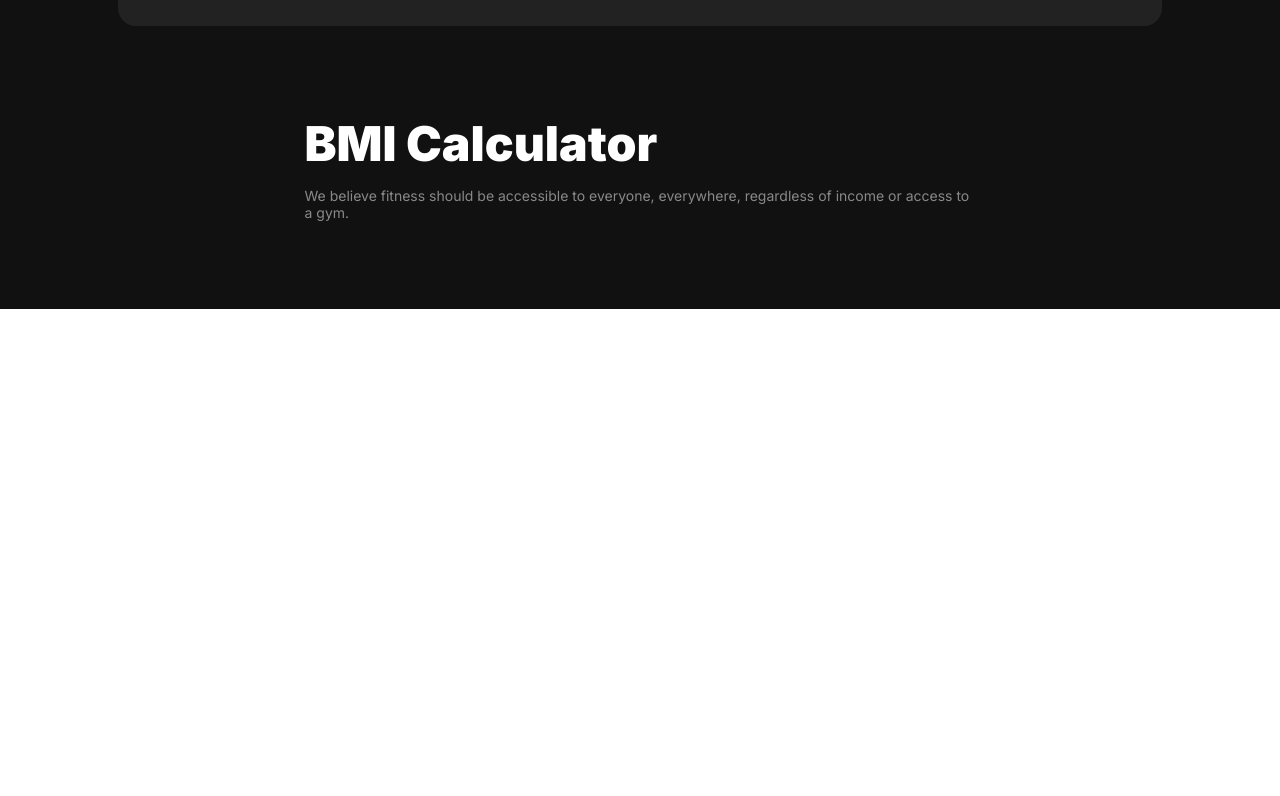
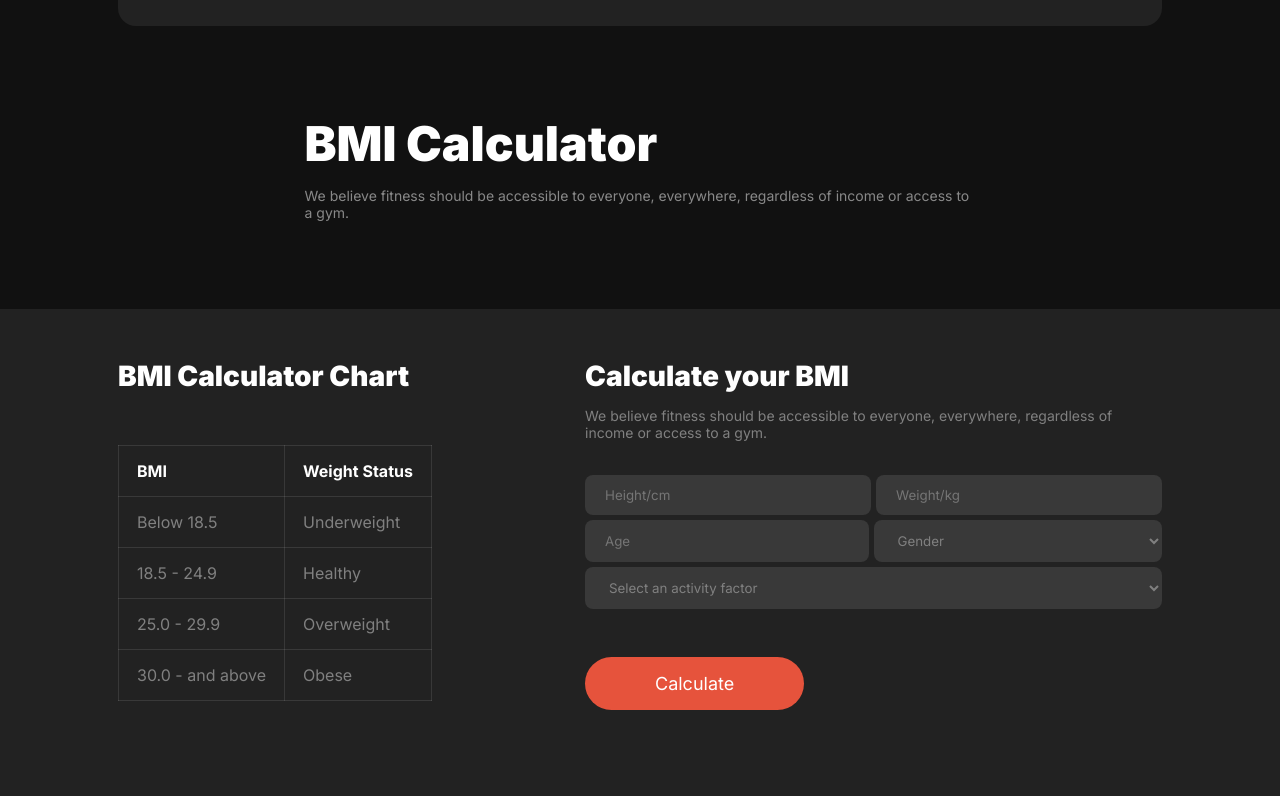
Before and after one commit to rahdinhussain/Assignment-2, a plain HTML site: page index.html in a window 1280 px wide. Shown: the part 1679-2475 px from the top of the page. Before the commit the page ends 1988 px from the top, so only its background shows below. Drawn offline with Linux system fonts and the light colour scheme.

Commit message:
fifth commit

```diff
--- a/index.html
+++ b/index.html
@@ -109,6 +109,62 @@
           regardless of income or access to a gym.
         </p>
       </div>
+      <div id="fifth-section">
+        <div id="inside-fifth">
+          <div id="one">
+            <h1>BMI Calculator Chart</h1>
+            <table>
+              <tr>
+                <th>BMI</th>
+                <th>Weight Status</th>
+              </tr>
+              <tr>
+                <td>Below 18.5</td>
+                <td>Underweight</td>
+              </tr>
+              <tr>
+                <td>18.5 - 24.9</td>
+                <td>Healthy</td>
+              </tr>
+              <tr>
+                <td>25.0 - 29.9</td>
+                <td>Overweight</td>
+              </tr>
+              <tr>
+                <td>30.0 - and above</td>
+                <td>Obese</td>
+              </tr>
+            </table>
+          </div>
+          <div id="two">
+            <h1>Calculate your BMI</h1>
+            <p>
+              We believe fitness should be accessible to everyone, everywhere,
+              regardless of income or access to a gym.
+            </p>
+            <form>
+              <div>
+                <input type="text" placeholder="Height/cm" />
+                <input type="text" placeholder="Weight/kg" />
+              </div>
+              <div>
+                <input type="text" placeholder="Age" />
+                <select name="Gender" id="gender">
+                  <option value="Gender">Gender</option>
+                  <option value="Male">Male</option>
+                  <option value="Female">Female</option>
+                </select>
+              </div>
+              <select name="Select an activity factor" id="activity">
+                <option value="Select an activity factor">
+                  Select an activity factor
+                </option>
+              </select>
+            </form>
+            <button>Calculate</button>
+          </div>
+        </div>
+      </div>
     </main>
   </body>
 </html>
--- a/styles/style.css
+++ b/styles/style.css
@@ -239,3 +239,94 @@ main{
     color: rgba(255, 255, 255, 0.5);
     margin-top: 14px;
 }
+/* fifth section */
+#fifth-section{
+    background: rgb(34, 34, 34);
+    height: 487px;
+}
+#inside-fifth{
+    width: 1044px;
+    margin-left: auto;
+    margin-right: auto;
+    display: flex;
+    justify-content: space-between;
+}
+#inside-fifth #one{
+    margin-top: 50px;
+}
+#inside-fifth #one table{
+    color: gray;
+    margin-top: 52px;
+    border-collapse: collapse;
+}
+#inside-fifth #one table th{
+    color: white;
+    border: 1px solid rgba(255, 255, 255, 0.1);
+    padding: 15px 18px;
+    text-align: left;
+}
+#inside-fifth #one table td{
+    border: 1px solid rgba(255, 255, 255, 0.1);
+    padding: 15px 18px;
+}
+#inside-fifth #two{
+    width: 577px;
+    margin-top: 50px;
+}
+#inside-fifth #two p{
+    font-size: 14px;
+    font-weight: 400;
+    color: gray;
+    margin-top: 14px;
+}
+#inside-fifth #two button{
+    font-size: 18px;
+    padding: 16px 70px;
+    border-radius: 48px;
+    color: white;
+    background-color: rgb(230, 83, 60);
+    margin-top: 14px;
+    border: none;
+}
+#inside-fifth h1{
+    font-size: 28px;
+    font-weight: 900;
+    color: white;
+}
+#inside-fifth #two form{
+    margin-top: 34px;
+    margin-bottom: 34px;
+    width: 577px;
+    font-size: 16px;
+    font-weight: 400;
+}
+#inside-fifth #two form div{
+    display: flex;
+    align-items: stretch;
+    justify-content: stretch;
+    gap: 5px;
+    margin-bottom: 5px;
+}
+#inside-fifth #two form div input{
+    background-color: rgba(255, 255, 255, 0.1);
+    border: none;
+    padding: 12px 40px 12px 20px;
+    border-radius: 8px;
+    flex: 1;
+}
+#gender{
+    color: gray;
+    background-color: rgba(255, 255, 255, 0.1);
+    border: none;
+    padding: 12px 40px 12px 20px;
+    border-radius: 8px;
+    width: 50%;
+}
+#activity{
+    color: gray;
+    background-color: rgba(255, 255, 255, 0.1);
+    border: none;
+    padding: 12px 40px 12px 20px;
+    border-radius: 8px;
+    width: 100%;
+}
```
